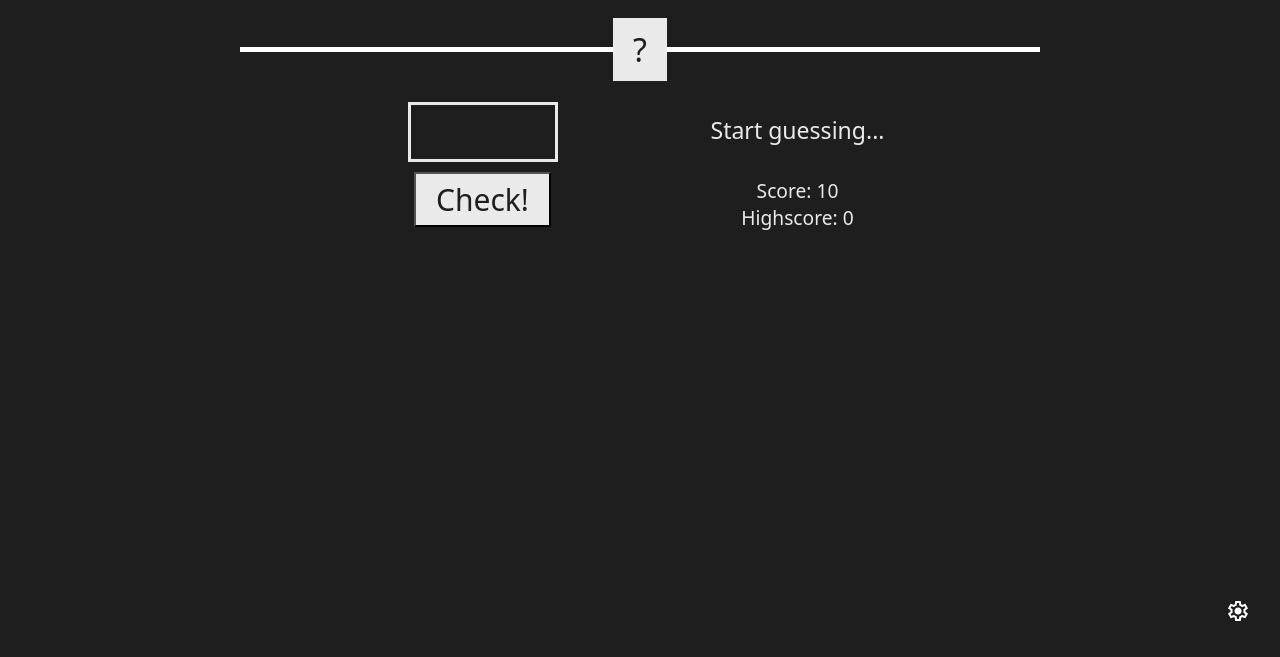
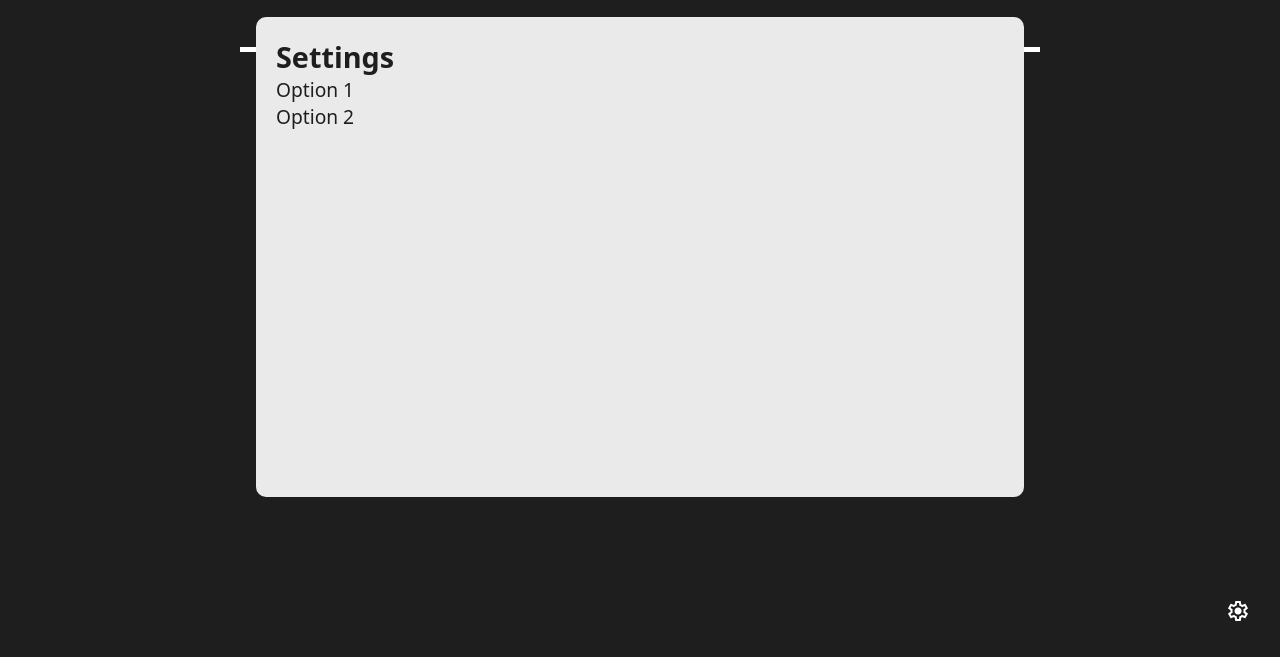
Before and after one commit to gustavommcv/Guess-My-Number, a plain HTML site: page index.html in a window 1280 px wide. Both pictures are taken after a click on the button "settings". Shown: the part 143-800 px from the top of the page. Drawn offline with nearby package versions, Linux system fonts and the light colour scheme.

Commit message:
Starting to implement the settings menu

```diff
--- a/index.html
+++ b/index.html
@@ -15,6 +15,15 @@
     </header>
 
     <main>
+        <div class="overlay"></div>
+        <section class="hidden">
+            <h2>Settings</h2>
+            <p>Option 1</p>
+            <p>Option 2</p>
+        </section>
+
+
+
         <h1 class="title">Guess My Number!</h1>
 
         <div class="numberContainer"><span class="number">?</span></div>
@@ -36,7 +45,7 @@
     </main>
 
     <footer>
-        <button class="settings"><span class="material-symbols-outlined">
+        <button class="settings"><span class="material-symbols-outlined settings">
             settings
             </span></button>
 
--- a/scripts/script.js
+++ b/scripts/script.js
@@ -14,8 +14,33 @@ const originalMessage = message.textContent;
 const numberHTML = document.querySelector('.number');
 
 const body = document.querySelector('body');
+const settingsSection = document.querySelector('section.hidden');
 
 let gameFinished = false;
+
+const overlay = document.querySelector('.overlay');
+
+// Toggle settings menu when the button is clicked
+document.querySelector('.settings').addEventListener('click', () => {
+    settingsSection.classList.toggle('active');
+    overlay.classList.toggle('active')
+});
+
+// Closes the menu if the overlay is clicked
+document.querySelector('.overlay').addEventListener('click', () => {
+    if (settingsSection.classList.contains('active')) {
+        settingsSection.classList.remove('active');
+        overlay.classList.toggle('active')
+    }
+});
+
+// Closes the menu if the esc key is pressed
+document.addEventListener('keydown', (event) => {
+    if (event.key === 'Escape' && settingsSection.classList.contains('active')) {
+        settingsSection.classList.remove('active');
+        overlay.classList.toggle('active')
+    }
+});
 
 document.querySelector('.check').addEventListener('click', () => {
     const guessNumber = Number(document.querySelector('.guess').value);
@@ -63,7 +88,6 @@ function updatePageWin() {
     gameFinished = true;
     setMessage('Correct number!');
 
-    // Atualiza o highscore apenas se o score atual for maior que o highscore
     if (score > highscore) {
         highscore = score;
         document.querySelector('.highscore').textContent = highscore;
--- a/styles/style.css
+++ b/styles/style.css
@@ -8,6 +8,43 @@
 html, body {
     width: 100%;
     height: 100%;
+}
+
+section.hidden {
+    position: fixed;
+    top: 50%;
+    left: 50%;
+    transform: translate(-50%, -50%);
+    background-color: #EAEAEA;
+    color: #1E1E1E;
+    padding: 20px;
+    border-radius: 10px;
+    display: none;
+
+    font-size: larger;
+
+    width: 60vw;
+    height: 60vh;
+}
+
+section.hidden.active {
+    display: block;
+}
+
+.overlay {
+    display: none;
+    width: 100vw;
+    height: 100vh;
+
+    position: fixed;
+
+    top: 50%;
+    left: 50%;
+    transform: translate(-50%, -50%);
+}
+
+.overlay.active {
+    display: block;
 }
 
 body {
```
